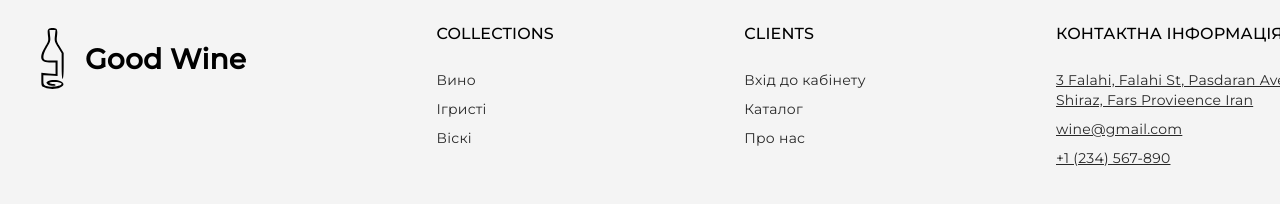
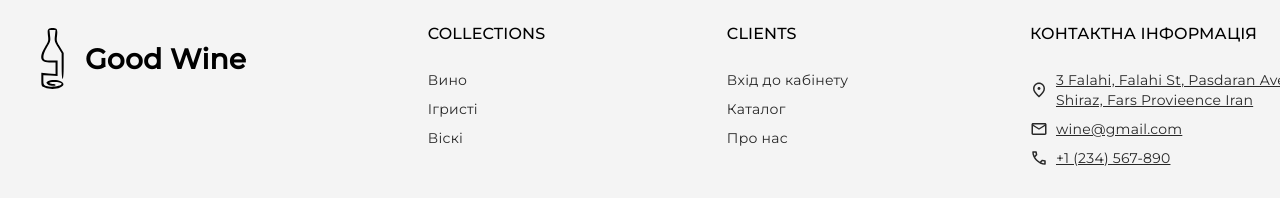
Before and after one commit to someHarry/fe-102-final-project, a React (Create React App) app in the folder client/: page /shop in a window 1280 px wide. Shown: the part 1454-1658 px from the top of the page. Built offline with nearby package versions, Linux system fonts and the light colour scheme.

Commit message:
contacts

```diff
--- a/client/src/Components/Footer/Footer.scss
+++ b/client/src/Components/Footer/Footer.scss
@@ -50,15 +50,25 @@
 
 .contacts__item {
   margin-bottom: 9px;
-
+  padding-left: 26px;
+  background-repeat: no-repeat;
+  background-position: left center;
   &--adress {
     max-width: 244px;
-    // background-color: url('/pics/location.svg');
+    background-image: url(../../../public/pics/location.svg);
+  }
+  &--email {
+    background-image: url(../../../public/pics/mail.svg);
   }
   &--tel {
     display: flex;
     flex-direction: column;
+    background-image: url(../../../public/pics/call.svg);
   }
+}
+
+.contacts__item:last-child {
+  margin-bottom: 0;
 }
 
 .contacts__text {
```
